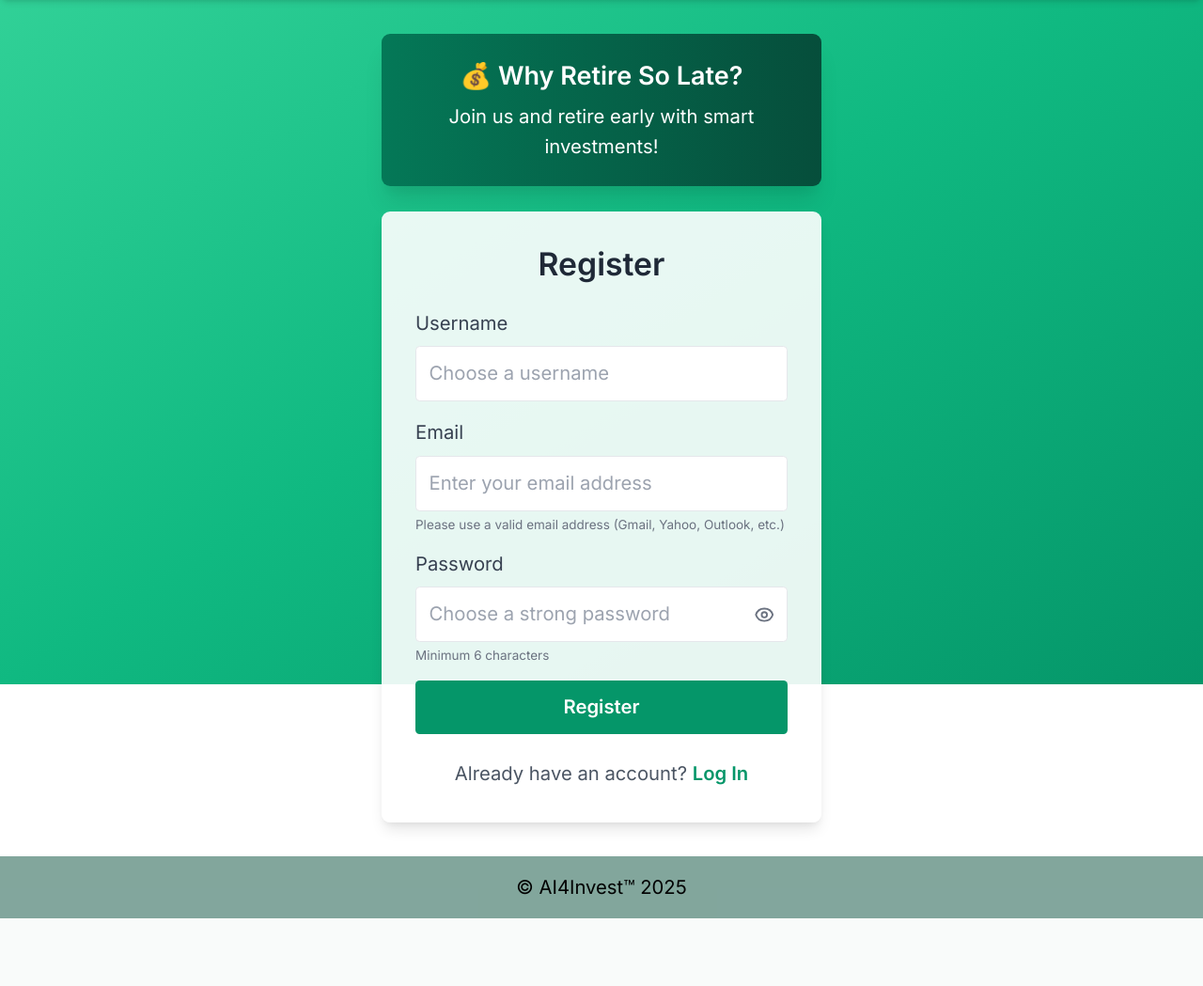
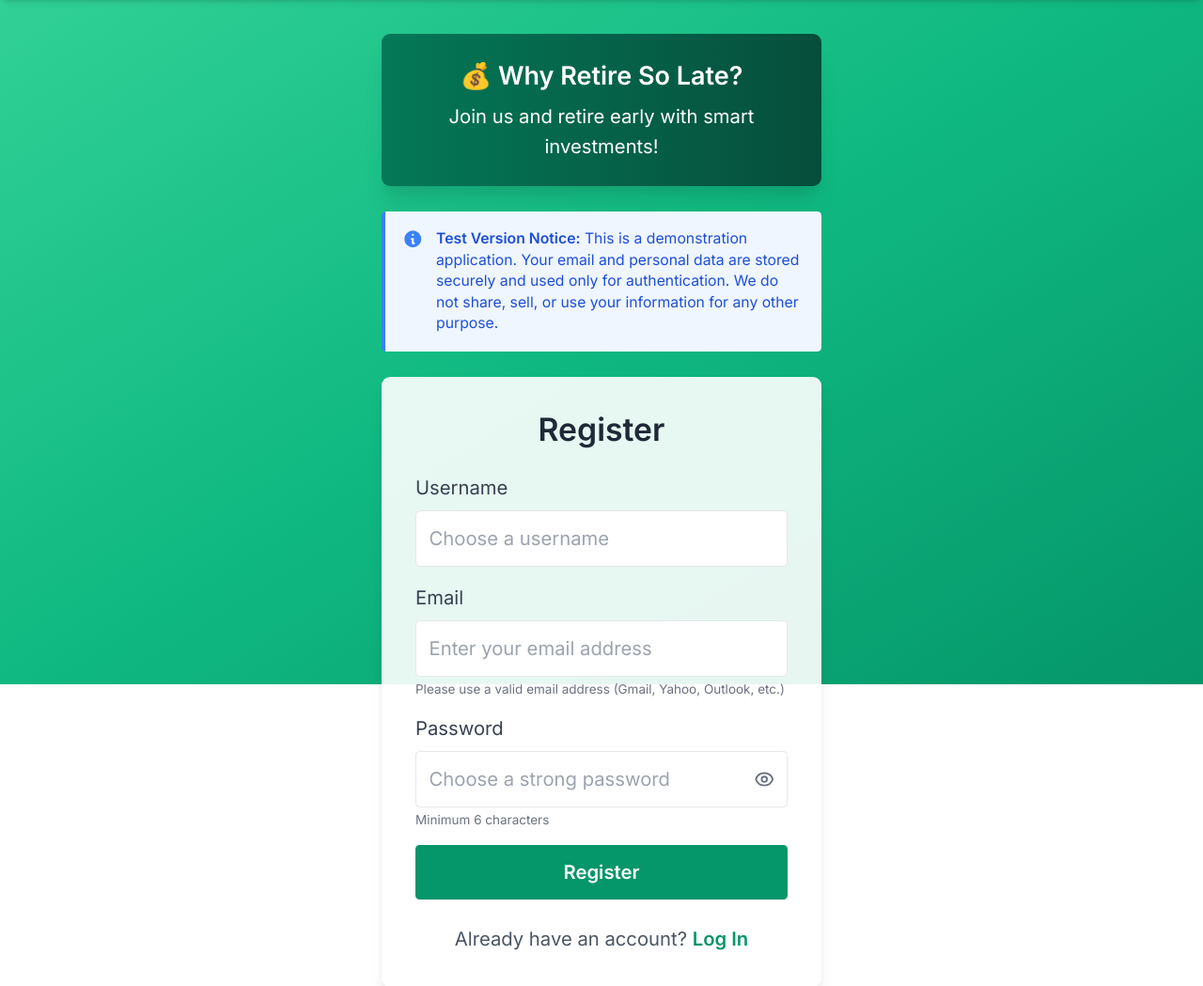
Before and after one commit to utkarsh9630/ai4invest, a Flask app: page /register in a window 1280 px wide. Shown: the part 72-1121 px from the top of the page at 94% size. Before the commit the page ends 1049 px from the top, so only its background shows below. Run offline with Flask 3, Linux system fonts and the light colour scheme; parts of the project's set-up code (start-up, migrations or seed data) failed here and were passed over.

Commit message:
Fix PostgreSQL tables and add privacy notices

```diff
--- a/app.py
+++ b/app.py
@@ -30,9 +30,15 @@ app.config["SQLALCHEMY_TRACK_MODIFICATIONS"] = False
 db      = SQLAlchemy(app)
 migrate = Migrate(app, db)
 
+# Auto-create database tables on first run
+with app.app_context():
+    db.create_all()
+
 
 # ─── MODELS ───────────────────────────────────────────────────────────────────────
 class User(db.Model):
+    __tablename__ = 'users'
+
     id       = db.Column(db.Integer, primary_key=True)
     username = db.Column(db.String(80), unique=True, nullable=False)
     email    = db.Column(db.String(120), unique=True, nullable=False)
@@ -47,15 +53,16 @@ class User(db.Model):
 
 
 class Profile(db.Model):
+    __tablename__ = 'profiles'
+
     id      = db.Column(db.Integer, primary_key=True)
-    user_id = db.Column(db.Integer, db.ForeignKey("user.id"), nullable=False)
+    user_id = db.Column(db.Integer, db.ForeignKey("users.id"), nullable=False)
     name    = db.Column(db.String(100), nullable=False)
     bucket  = db.Column(db.String(20), nullable=False)
     data    = db.Column(db.Text, nullable=False)  # JSON blob of answers
     created = db.Column(db.DateTime, default=datetime.utcnow, nullable=False)
 
 
-# ─── FIELD OPTIONS ────────────────────────────────────────────────────────────────
 # ─── FIELD OPTIONS ────────────────────────────────────────────────────────────────
 FIELD_OPTIONS = {
     "Age Group": [
--- a/templates/register.html
+++ b/templates/register.html
@@ -5,6 +5,22 @@
     <div class="bg-gradient-to-r from-green-700 to-green-900 text-white rounded-lg shadow-xl p-6 mb-6 text-center animate-fade-in">
       <h2 class="text-2xl font-bold mb-2">💰 Why Retire So Late?</h2>
       <p class="text-lg">Join us and retire early with smart investments!</p>
+    </div>
+
+    <!-- Privacy Notice -->
+    <div class="bg-blue-50 border-l-4 border-blue-500 p-4 mb-6 rounded">
+      <div class="flex items-start">
+        <div class="flex-shrink-0">
+          <svg class="h-5 w-5 text-blue-500" xmlns="http://www.w3.org/2000/svg" viewBox="0 0 20 20" fill="currentColor">
+            <path fill-rule="evenodd" d="M18 10a8 8 0 11-16 0 8 8 0 0116 0zm-7-4a1 1 0 11-2 0 1 1 0 012 0zM9 9a1 1 0 000 2v3a1 1 0 001 1h1a1 1 0 100-2v-3a1 1 0 00-1-1H9z" clip-rule="evenodd" />
+          </svg>
+        </div>
+        <div class="ml-3">
+          <p class="text-sm text-blue-700">
+            <strong>Test Version Notice:</strong> This is a demonstration application. Your email and personal data are stored securely and used only for authentication. We do not share, sell, or use your information for any other purpose.
+          </p>
+        </div>
+      </div>
     </div>
 
     <div class="bg-white bg-opacity-90 rounded-lg shadow-lg p-8">
```
Also changed, not shown: templates/login.html (+16 -0 lines).
